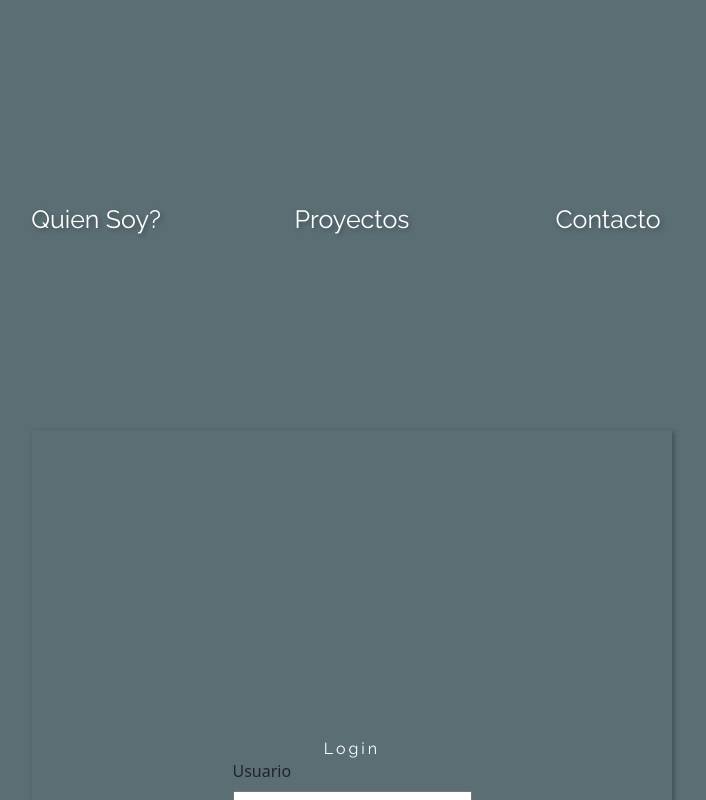
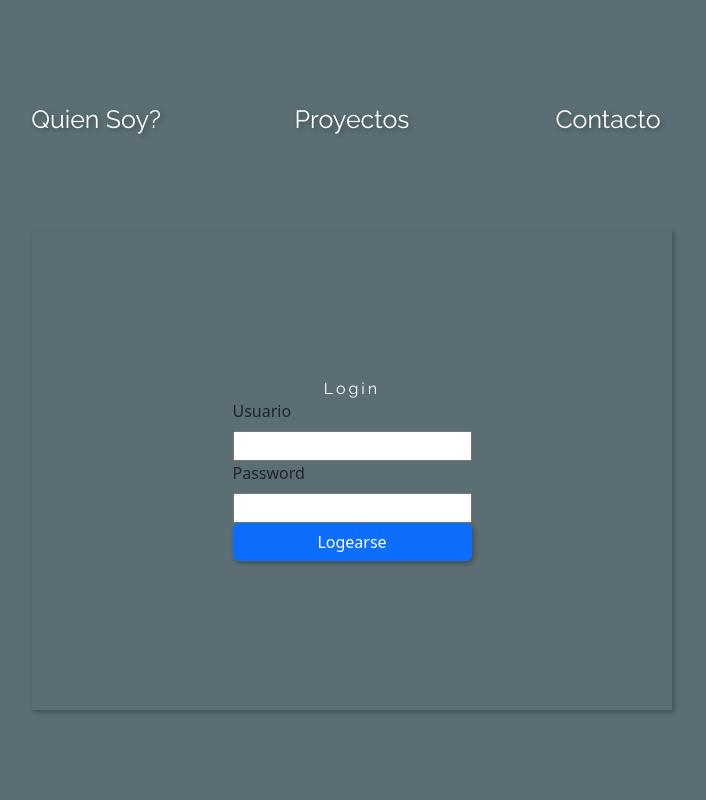
Before and after one commit to DiegoDimitroffPetcoff/ZucaBranch, a React (Create React App) app: page /login in a window 1280 px wide. Shown: the whole page, without its empty margins (288-994 px from the left). Built offline with nearby package versions, Linux system fonts and the light colour scheme.

Commit message:
FIx css Login

```diff
--- a/src/css/login.css
+++ b/src/css/login.css
@@ -6,7 +6,7 @@
   box-shadow: 2px 2px 5px rgba(0, 0, 0, 0.3);
   /* margin: 20% 5%; */
   width: 50%;
-  height: 100vh;
+  height: 60vh;
   margin: 30px auto;
 }
 form {
--- a/src/css/nav.css
+++ b/src/css/nav.css
@@ -14,7 +14,7 @@ ul {
   margin: 0;
   padding: 0;
   border: none;
-  height: 400px;
+  height: 200px;
 }
 
 li a {
@@ -130,7 +130,7 @@ a:visited {
     margin: 0;
     padding: 0;
     border: none;
-    height: 100%;
+    height: 100vh;
     backdrop-filter: blur(8px); /* Aplica el desenfoque en el fondo */
     opacity: 0;
     transition: 0.3s;
```
